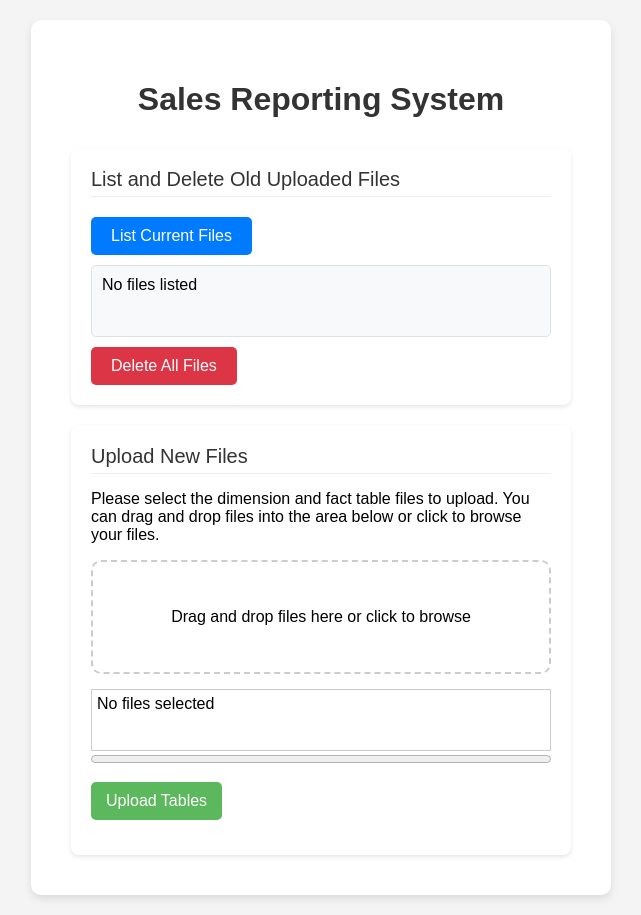
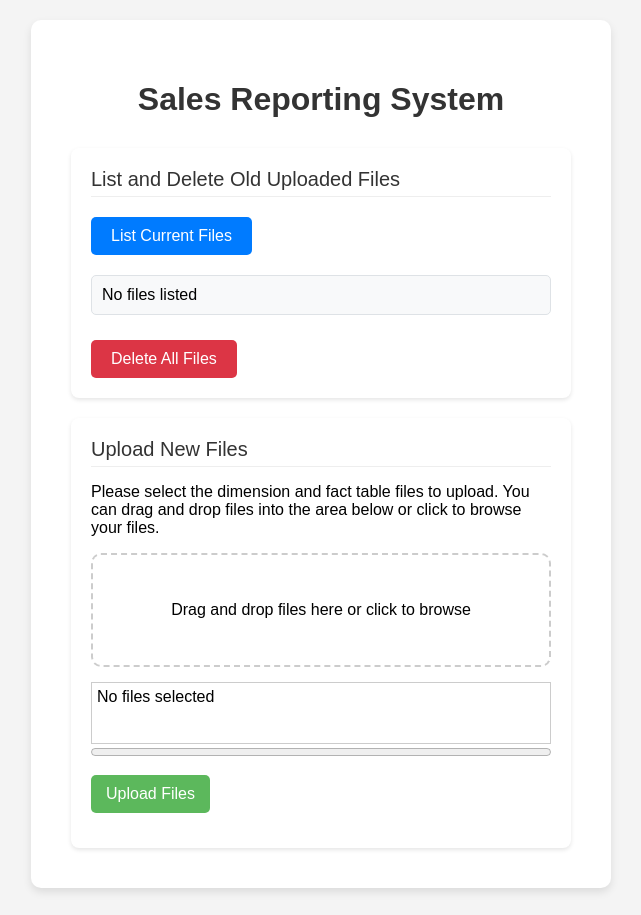
Before and after one commit to pranjal299/Sales-Reporting-Application-Azure, a Flask app: page / in a window 1280 px wide. Shown: the whole page, without its empty margins (319-960 px from the left). After the commit the page ends 892 px from the top, so only its background shows below. Run offline with Flask 3, Linux system fonts and the light colour scheme.

Commit message:
Adding more stuff

```diff
--- a/templates/index.html
+++ b/templates/index.html
@@ -12,7 +12,7 @@
             padding: 0;
             display: flex;
             justify-content: center;
-            min-height: 100vh; /* Use min-height instead of height */
+            min-height: 100vh;
         }
 
         .container {
@@ -23,7 +23,7 @@
             text-align: left;
             max-width: 500px;
             width: 100%;
-            margin: 20px auto; /* Add some top and bottom margin */
+            margin: 20px auto;
         }
 
         h1 {
@@ -31,22 +31,27 @@
             text-align: center;
             margin-bottom: 30px;
         }
+
         form {
             display: flex;
             flex-direction: column;
         }
+
         .form-group {
             margin-bottom: 15px;
         }
+
         .form-group label {
             display: block;
             font-weight: 600;
             margin-bottom: 5px;
         }
+
         .form-group input[type="file"] {
             display: block;
             width: 100%;
         }
+
         .form-group input[type="submit"] {
             background-color: #5cb85c;
             color: white;
@@ -57,13 +62,16 @@
             font-size: 16px;
             transition: background-color 0.3s ease;
         }
+
         .form-group input[type="submit"]:hover {
             background-color: #4cae4c;
         }
+
         progress {
             width: 100%;
             margin-bottom: 15px;
         }
+
         .drag-area {
             border: 2px dashed #ccc;
             border-radius: 10px;
@@ -71,28 +79,19 @@
             text-align: center;
             margin-bottom: 15px;
         }
+
         .drag-area.highlight {
             border-color: #5cb85c;
             background-color: #f0fff0;
         }
+
         #fileList {
             margin-top: 10px;
             min-height: 50px;
             border: 1px solid #ccc;
             padding: 5px;
         }
-        .blob-list {
-            margin-top: 20px;
-            text-align: left;
-        }
-        #blobsList {
-            margin-top: 10px;
-            min-height: 50px;
-            border: 1px solid #ccc;
-            padding: 5px;
-            border-radius: 5px;
-            background-color: #f8f9fa;
-        }
+
         .section {
             background-color: #fff;
             padding: 20px;
@@ -100,9 +99,11 @@
             border-radius: 8px;
             box-shadow: 0 2px 4px rgba(0, 0, 0, 0.1);
         }
+
         .section + .section {
             margin-top: 20px;
         }
+
         .section-header {
             margin-bottom: 10px;
             font-size: 20px;
@@ -110,17 +111,21 @@
             border-bottom: 1px solid #eee;
             padding-bottom: 5px;
         }
+
         .blob-list {
             text-align: left;
             padding-top: 10px;
         }
+
         #blobsList {
             background-color: #f8f9fa;
             border: 1px solid #dee2e6;
             border-radius: 5px;
             padding: 10px;
-            margin-top: 10px;
+            margin-top: 20px;
+            margin-bottom: 15px;
         }
+
         button {
             background-color: #007bff;
             color: white;
@@ -131,8 +136,17 @@
             border-radius: 5px;
             font-size: 16px;
         }
+
         button:hover {
             background-color: #0056b3;
+        }
+
+        .delete-btn {
+            background-color: #dc3545;
+        }
+
+        .delete-btn:hover {
+            background-color: #bd2130;
         }
     </style>
 </head>
@@ -145,7 +159,7 @@
             <div class="section-header">List and Delete Old Uploaded Files</div>
             <button type="button" id="listBlobsBtn">List Current Files</button>
             <div class="blob-list" id="blobsList">No files listed</div>
-            <button type="button" id="deleteBlobsBtn" style="background-color: #dc3545;">Delete All Files</button>
+            <button type="button" id="deleteBlobsBtn" class="delete-btn">Delete All Files</button>
         </div>
 
         <!-- Upload New Files Section -->
@@ -160,7 +174,7 @@
             <form id="uploadForm" action="/upload" method="post" enctype="multipart/form-data">
                 <progress id="progressBar" value="0" max="100"></progress>
                 <div class="form-group">
-                    <input type="submit" value="Upload Tables" disabled>
+                    <input type="submit" value="Upload Files" disabled>
                 </div>
             </form>
         </div>
```
